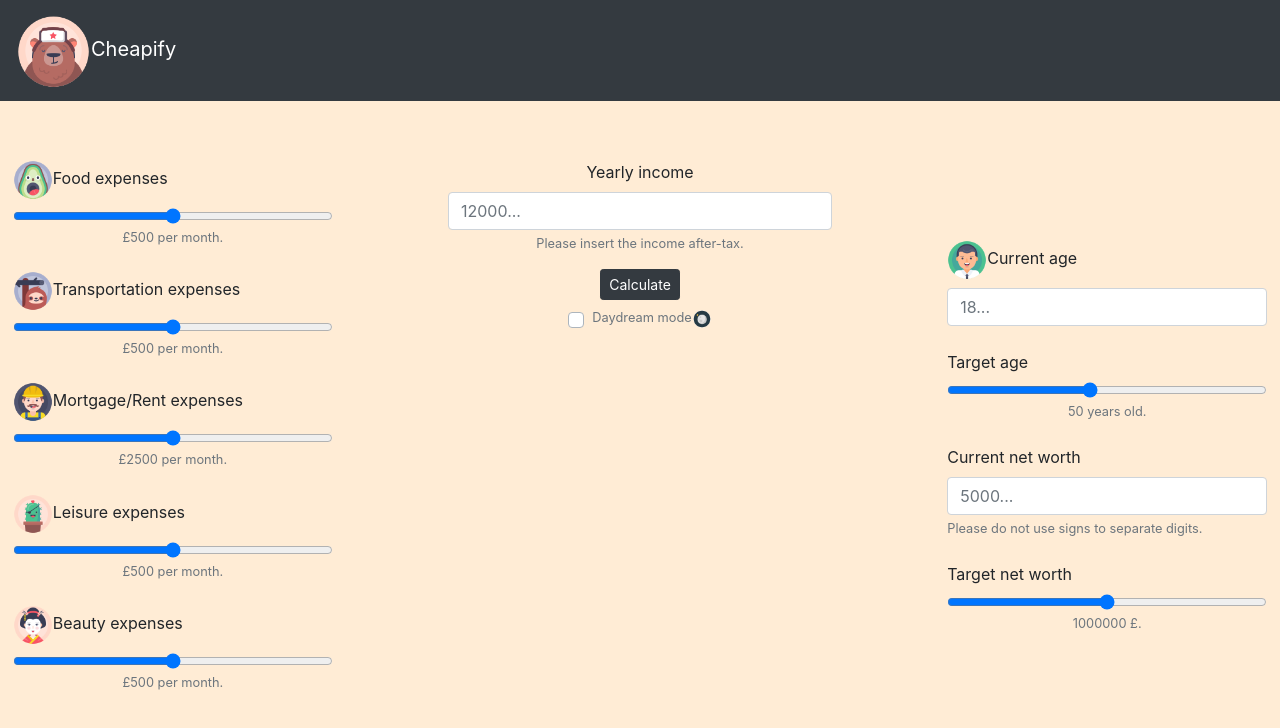
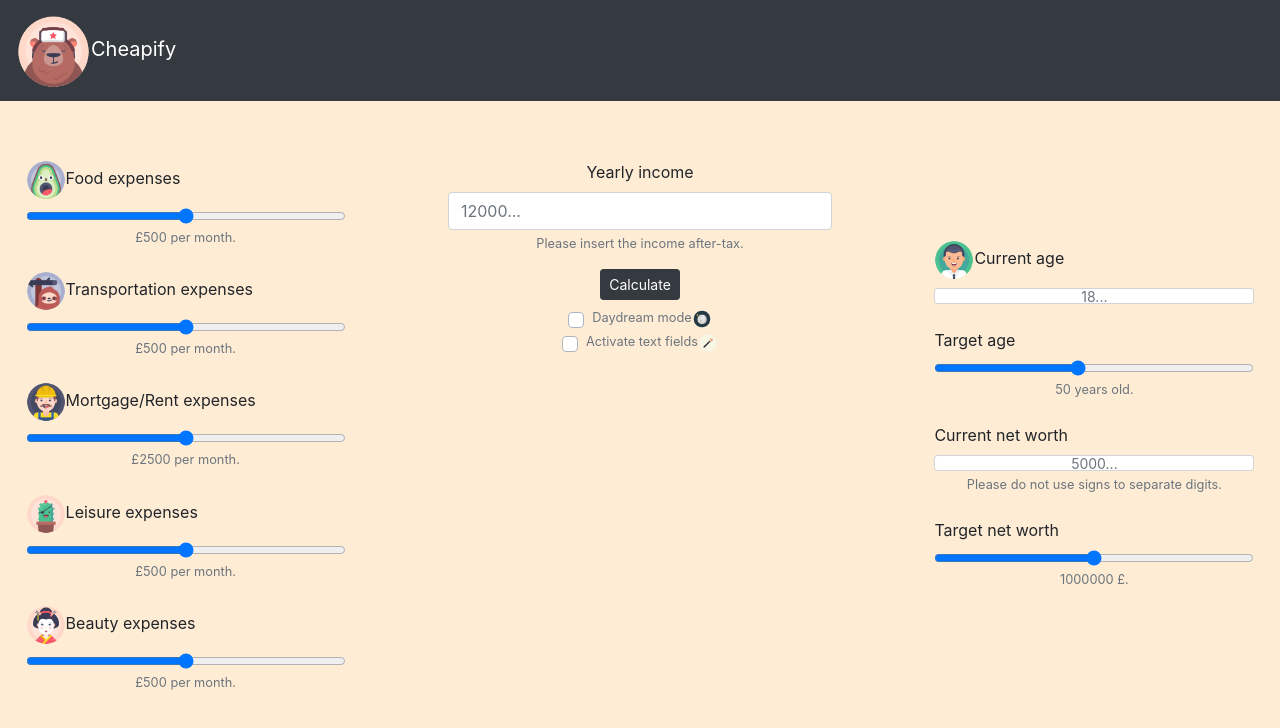
Before and after one commit to Vonathar/cheapify, a React (Create React App) app: page / in a window 1280 px wide. Shown: the top 728 px of the page. Built offline with nearby package versions, Linux system fonts and the light colour scheme.

Commit message:
Add option to use text inputs instead of sliders.

```diff
--- a/package.json
+++ b/package.json
@@ -5,6 +5,7 @@
   "private": true,
   "dependencies": {
     "bootstrap": "^4.3.1",
+    "popper.js": "^1.15.0",
     "react": "^16.8.6",
     "react-dom": "^16.8.6",
     "react-scripts": "3.0.0"
--- a/src/App.js
+++ b/src/App.js
@@ -31,13 +31,37 @@ class App extends Component {
      no => call to this.renderSummary() which renders a 'failure' screen;
      wait => call to this.renderSummary() returns a blank statement, thus clearing the mid section of the screen;
      */
-    isDaydreamActive: false
+    isDaydreamActive: false,
+    areTextInputsActive: false
   };
 
   // Change the state's isDaydreamActive according to user input
   handleDaydreamCheckbox = event => {
     this.setState({ isDaydreamActive: event.target.checked });
   };
+
+  // Change the state's areTextInputsActive according to user input
+  handleTextInputsCheckbox = event => {
+    console.log("starting handleTextInputsCheckbox()");
+    this.setState({ areTextInputsActive: event.target.checked });
+  };
+
+  handleTextInputsActivationExpenses = () => {
+    let classes = "form-control form-control-sm expenses-textInput ";
+    if (!this.state.areTextInputsActive) {
+      classes += "noDisplay";
+    }
+    return classes;
+  };
+
+  handleTextInputsActivationTargets = () => {
+    let classes = "form-control form-control-sm target-textInput ";
+    if (!this.state.areTextInputsActive) {
+      classes += "noDisplay";
+    }
+    return classes;
+  };
+
   // Fetch the user input for the yearly income and set the state
   handleIncomeInput = event => {
     console.log("starting handleIncomeInput()");
@@ -425,6 +449,9 @@ class App extends Component {
           beautyExpenses={this.beautyExpenses}
           handleExpensesInput={this.handleExpensesInput}
           handleFoodExpensesText={this.handleFoodExpensesText}
+          handleTextInputsActivationExpenses={
+            this.handleTextInputsActivationExpenses
+          }
           handleTransportationExpensesText={
             this.handleTransportationExpensesText
           }
@@ -436,6 +463,7 @@ class App extends Component {
           handleIncomeInput={this.handleIncomeInput}
           checkTargetMet={this.checkTargetMet}
           handleDaydreamCheckbox={this.handleDaydreamCheckbox}
+          handleTextInputsCheckbox={this.handleTextInputsCheckbox}
         />
         <Summary renderSummary={this.renderSummary} />
         <Target
@@ -443,6 +471,9 @@ class App extends Component {
           handleTargetInput={this.handleTargetInput}
           handleTargetAgeText={this.handleTargetAgeText}
           handleTargetNetText={this.handleTargetNetText}
+          handleTextInputsActivationTargets={
+            this.handleTextInputsActivationTargets
+          }
         />
       </div>
     );
--- a/src/components/expenses.jsx
+++ b/src/components/expenses.jsx
@@ -28,6 +28,13 @@ class Expenses extends Component {
             max="1000"
             onChange={this.props.handleExpensesInput}
           />
+          <input
+            type="text"
+            value={this.props.foodExpenses}
+            className={this.props.handleTextInputsActivationExpenses()}
+            id="foodExpenses"
+            onChange={this.props.handleExpensesInput}
+          />
           <small
             id="foodExpensesHelp"
             className="form-text text-muted expenses-help"
@@ -55,6 +62,13 @@ class Expenses extends Component {
             max="1000"
             onChange={this.props.handleExpensesInput}
           />
+          <input
+            type="text"
+            value={this.props.transportationExpenses}
+            className={this.props.handleTextInputsActivationExpenses()}
+            id="transportationExpenses"
+            onChange={this.props.handleExpensesInput}
+          />
           <small
             id="transportationExpensesHelp"
             className="form-text text-muted expenses-help"
@@ -76,6 +90,13 @@ class Expenses extends Component {
             id="houseExpenses"
             min="0"
             max="5000"
+            onChange={this.props.handleExpensesInput}
+          />
+          <input
+            type="text"
+            value={this.props.houseExpenses}
+            className={this.props.handleTextInputsActivationExpenses()}
+            id="houseExpenses"
             onChange={this.props.handleExpensesInput}
           />
           <small
@@ -105,6 +126,13 @@ class Expenses extends Component {
             max="1000"
             onChange={this.props.handleExpensesInput}
           />
+          <input
+            type="text"
+            value={this.props.leisureExpenses}
+            className={this.props.handleTextInputsActivationExpenses()}
+            id="leisureExpenses"
+            onChange={this.props.handleExpensesInput}
+          />
           <small
             id="leisureExpensesHelp"
             className="form-text text-muted expenses-help"
@@ -128,6 +156,13 @@ class Expenses extends Component {
             max="1000"
             onChange={this.props.handleExpensesInput}
           />
+          <input
+            type="text"
+            value={this.props.beautyExpenses}
+            className={this.props.handleTextInputsActivationExpenses()}
+            id="beautyExpenses"
+            onChange={this.props.handleExpensesInput}
+          />
           <small
             id="beautyExpensesHelp"
             className="form-text text-muted expenses-help"
--- a/src/components/income.jsx
+++ b/src/components/income.jsx
@@ -1,5 +1,6 @@
 import React, { Component } from "react";
 import daydreamIcon from "../img/daydream-icon.png";
+import textinputIcon from "../img/textinput-icon.png";
 
 /* The Income component returns a UI which allows the user to input the yearly income. */
 class Income extends Component {
@@ -39,6 +40,7 @@ class Income extends Component {
             >
               Calculate
             </button>
+            <div id="userSettings-div">
               <div class="custom-control custom-checkbox" id="dayDream-div">
                 <input
                   type="checkbox"
@@ -61,6 +63,32 @@ class Income extends Component {
                   />
                 </label>
               </div>
+              <div
+                class="custom-control custom-checkbox"
+                id="textInputsActivation-div"
+              >
+                <input
+                  type="checkbox"
+                  class="custom-control-input"
+                  id="textInput-input"
+                  onChange={this.props.handleTextInputsCheckbox}
+                />
+                <label
+                  class="custom-control-label small text-muted"
+                  for="textInput-input"
+                  data-toggle="tooltip"
+                  data-placement="bottom"
+                  title="Use text fields to type in specific values, when a slider is not precise enough."
+                >
+                  Activate text fields
+                  <img
+                    src={textinputIcon}
+                    alt="Text input"
+                    className="userSettings-icon"
+                  />
+                </label>
+              </div>
+            </div>
           </div>
         </form>
       </div>
--- a/src/components/target.jsx
+++ b/src/components/target.jsx
@@ -7,21 +7,21 @@ class Target extends Component {
     return (
       <form id="target-form">
         {/* Text input for the current age */}
-        <div className="form-group , target-input">
+        <div className="form-group target-input">
           <label htmlFor="currentAgeInput">
             <img src={youngManImage} className="target-icon" alt="man icon" />
             Current age
           </label>
           <input
             type="text"
-            className="form-control"
+            className="form-control form-control-sm target-textInput"
             id="currentAgeInput"
             placeholder="18..."
             onChange={this.props.handleTargetInput}
           />
         </div>
         {/* Range input for the target age */}
-        <div className="form-group , target-input">
+        <div className="form-group target-input">
           <label htmlFor="targetAgeInput">Target age</label>
           <input
             type="range"
@@ -29,6 +29,12 @@ class Target extends Component {
             id="targetAgeInput"
             min="10"
             max="100"
+            onChange={this.props.handleTargetInput}
+          />
+          <input
+            type="text"
+            className={this.props.handleTextInputsActivationTargets()}
+            id="targetAgeInput"
             onChange={this.props.handleTargetInput}
           />
           <small
@@ -39,16 +45,19 @@ class Target extends Component {
           </small>
         </div>
         {/* Text input for the current net worth */}
-        <div className="form-group , target-input">
+        <div className="form-group target-input">
           <label htmlFor="currentNetInput">Current net worth</label>
           <input
             type="text"
-            className="form-control"
+            className="form-control form-control-sm target-textInput"
             id="currentNetInput"
             placeholder="5000..."
             onChange={this.props.handleTargetInput}
           />
-          <small id="incomeInputHelp" className="form-text text-muted">
+          <small
+            id="incomeInputHelp"
+            className="form-text text-muted target-help"
+          >
             Please do not use signs to separate digits.
           </small>
         </div>
@@ -64,6 +73,13 @@ class Target extends Component {
             max="2000000"
             onChange={this.props.handleTargetInput}
           />
+          <input
+            type="text"
+            value={this.props.targetNet}
+            className={this.props.handleTextInputsActivationTargets()}
+            id="targetNetInput"
+            onChange={this.props.handleTargetInput}
+          />
           <small
             id="targetNetHelp"
             className="form-text text-muted target-help"
--- a/src/index.css
+++ b/src/index.css
@@ -15,6 +15,11 @@ body {
 }
 
 /* Individual */
+
+.noDisplay {
+  display: none !important;
+}
+
 #summary-div {
   width: 20vw;
   top: 40vh;
@@ -55,7 +60,7 @@ body {
   top: 2vh;
 }
 
-#dayDream-div {
+#userSettings-div {
   position: relative;
   top: 3vh;
 }
@@ -69,7 +74,7 @@ body {
 
 #expenses-form {
   position: fixed;
-  left: 1vw;
+  left: 2vw;
   width: 25vw;
   top: 20vh;
 }
@@ -77,6 +82,19 @@ body {
 .expenses-input,
 .target-input {
   padding-bottom: 1vh;
+}
+
+.expenses-textInput {
+  height: 2vh !important;
+  text-align: center;
+  width: 5vw !important;
+  position: relative;
+  left: 10vw;
+}
+
+.target-textInput {
+  height: 2vh !important;
+  text-align: center;
 }
 
 .expenses-help,
@@ -91,7 +109,7 @@ body {
 
 #target-form {
   position: fixed;
-  right: 1vw;
+  right: 2vw;
   width: 25vw;
   top: 30vh;
 }
```
Also changed, not shown: src/img/textinput-icon.png (added). Lines whose indentation alone changed are shown as unchanged.
